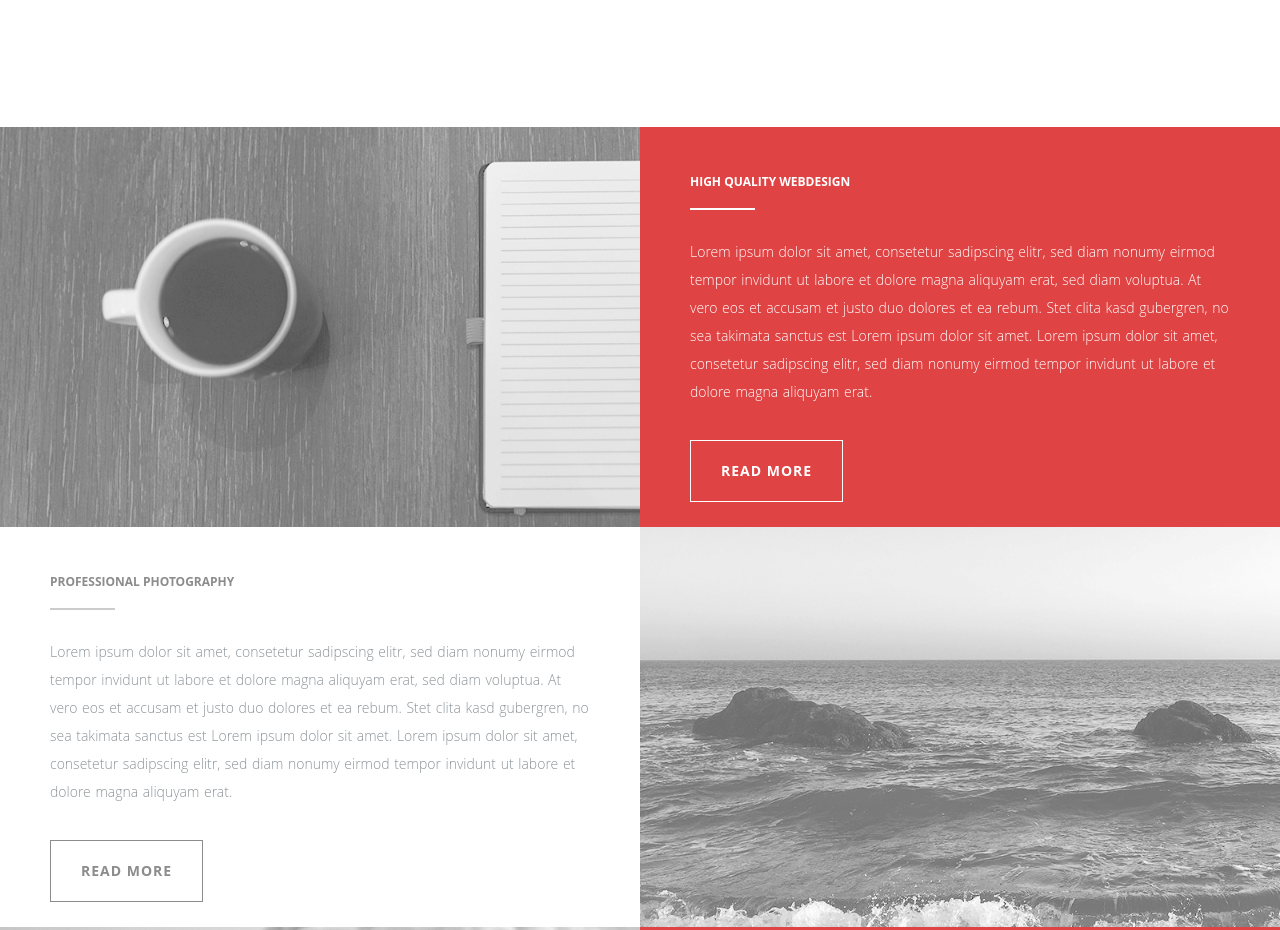
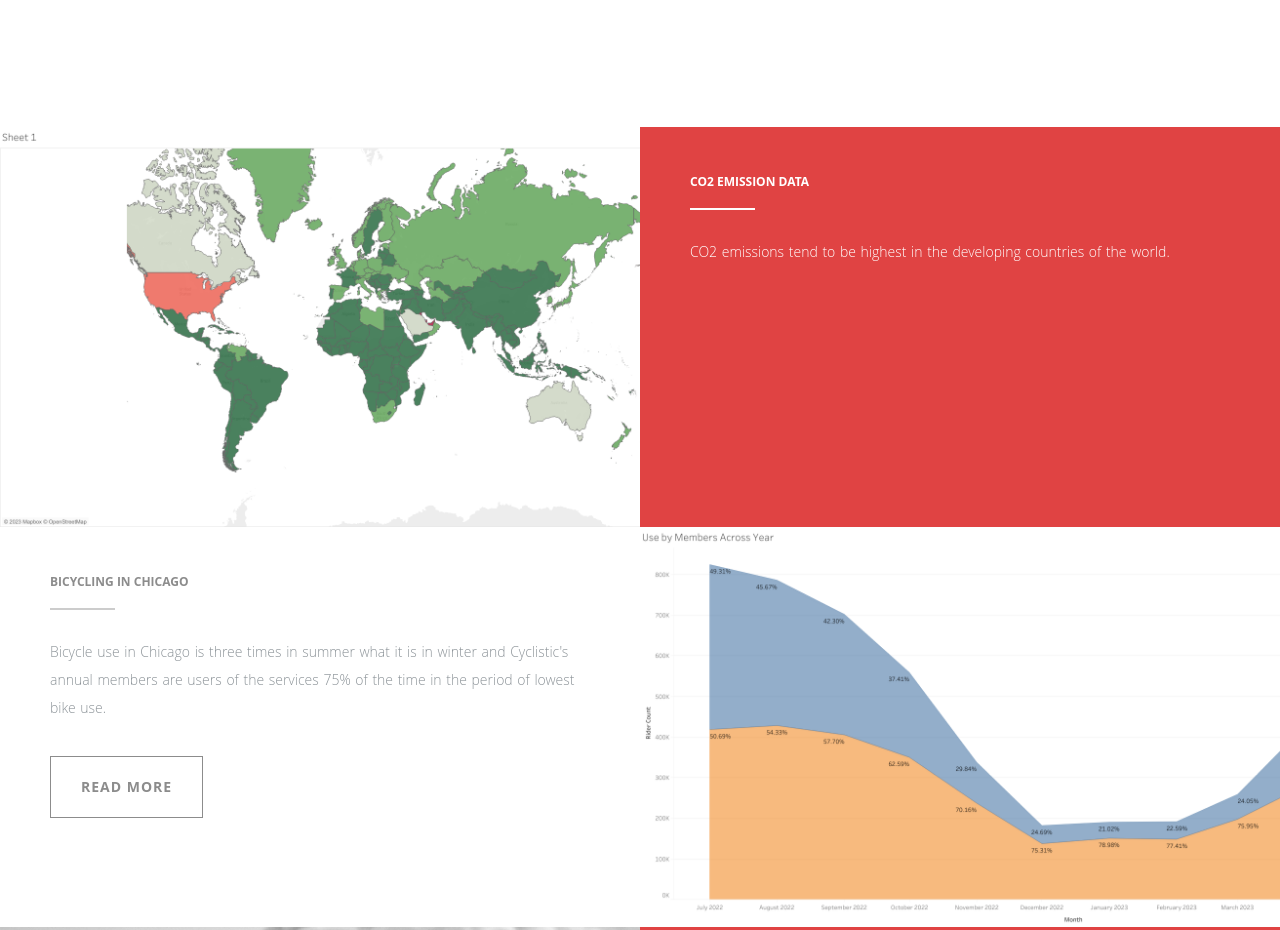
Before and after one commit to CornChowder/CornChowder.github.io, a plain HTML site: page index.html in a window 1280 px wide. Shown: the part 1820-2750 px from the top of the page. Drawn offline with nearby package versions, Linux system fonts and the light colour scheme; some packages are replaced by stand-ins of ours.

Commit message:
add project work

```diff
--- a/index.html
+++ b/index.html
@@ -136,7 +136,7 @@
                       <i class="fa fa-area-chart"></i><!-- Icon -->
                     </div>
                     <h2>Cyclistic Data</h2><!-- Title -->
-                    <p>People don't ride bikes when it's cold! <br>-<a href="CyclisticI.pdf">Cyclistic Bike Share Analysis</a>-</p><!-- Description -->
+                    <p>People don't ride bikes when it's cold! <br>-<a href="reports/CyclisticI.pdf">Cyclistic Bike Share Analysis</a>-</p><!-- Description -->
                   </div>
                   <div class="clearfix"></div>
               </div>
@@ -152,23 +152,23 @@
 		    <!-- About 1 -->
 			<div class="row color-bg">
 				<div class="col-md-6 nopadding features-intro-img">
-					<div class="about-image" style="background-image:url(img/about1.png)"></div><!-- about image 1 -->
+					<div class="about-image" style="background-image:url(img/worlddata.png)"></div><!-- about image 1 -->
 				</div>
 				<div class="col-md-6 about-text">
-					<h6>High quality webdesign</h6><!-- headline-->
-					<p>Lorem ipsum dolor sit amet, consetetur sadipscing elitr, sed diam nonumy eirmod tempor invidunt ut labore et dolore magna aliquyam erat, sed diam voluptua. At vero eos et accusam et justo duo dolores et ea rebum. Stet clita kasd gubergren, no sea takimata sanctus est Lorem ipsum dolor sit amet. Lorem ipsum dolor sit amet, consetetur sadipscing elitr, sed diam nonumy eirmod tempor invidunt ut labore et dolore magna aliquyam erat.</p><br><!-- About Text 1 -->
-					<a href="index.html#team" class="weight-outline-btn">Read more</a><!-- read more button  -->
+					<h6>CO2 Emission Data</h6><!-- headline-->
+					<p>CO2 emissions tend to be highest in the developing countries of the world.</p><br><!-- About Text 1 -->
+
 				</div>
 			</div>
 			<!-- About 2 -->
 			<div class="row">
 				<div class="col-md-6 about-text">
-					<h6>Professional Photography</h6><!-- Headline -->
-					<p>Lorem ipsum dolor sit amet, consetetur sadipscing elitr, sed diam nonumy eirmod tempor invidunt ut labore et dolore magna aliquyam erat, sed diam voluptua. At vero eos et accusam et justo duo dolores et ea rebum. Stet clita kasd gubergren, no sea takimata sanctus est Lorem ipsum dolor sit amet. Lorem ipsum dolor sit amet, consetetur sadipscing elitr, sed diam nonumy eirmod tempor invidunt ut labore et dolore magna aliquyam erat.</p><br><!-- About Text 2 -->
-					<a href="index.html#team" class="weight-outline-btn">Read more</a>	<!-- read more button  -->
+					<h6>Bicycling in Chicago</h6><!-- Headline -->
+					<p>Bicycle use in Chicago is three times in summer what it is in winter and Cyclistic's annual members are users of the services 75% of the time in the period of lowest bike use.</p><br><!-- About Text 2 -->
+					<a href="reports/CyclisticI.pdf" class="weight-outline-btn">Read more</a>	<!-- read more button  -->
 				</div>
 				<div class="col-md-6 nopadding features-intro-img">
-					<div class="about-image" style="background-image:url(img/about2.png)"></div><!-- about image 2 -->
+					<div class="about-image" style="background-image:url(img/cyclysticdata.png)"></div><!-- about image 2 -->
 				</div>
 			</div>
 			<!-- About 3 -->
```
Also changed, not shown: img/cyclysticdata.png (added), img/worlddata.png (added), 1 other file.
